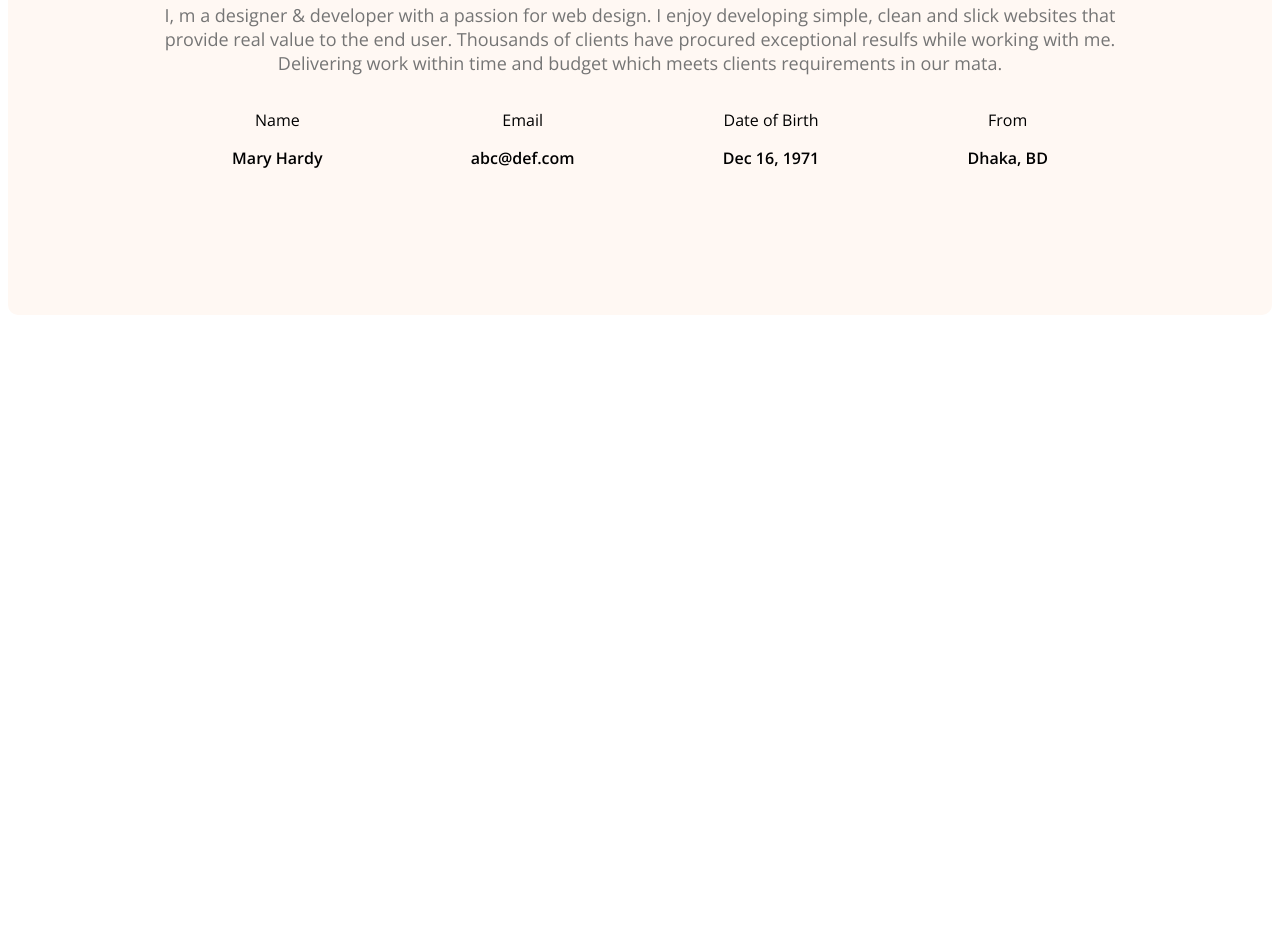
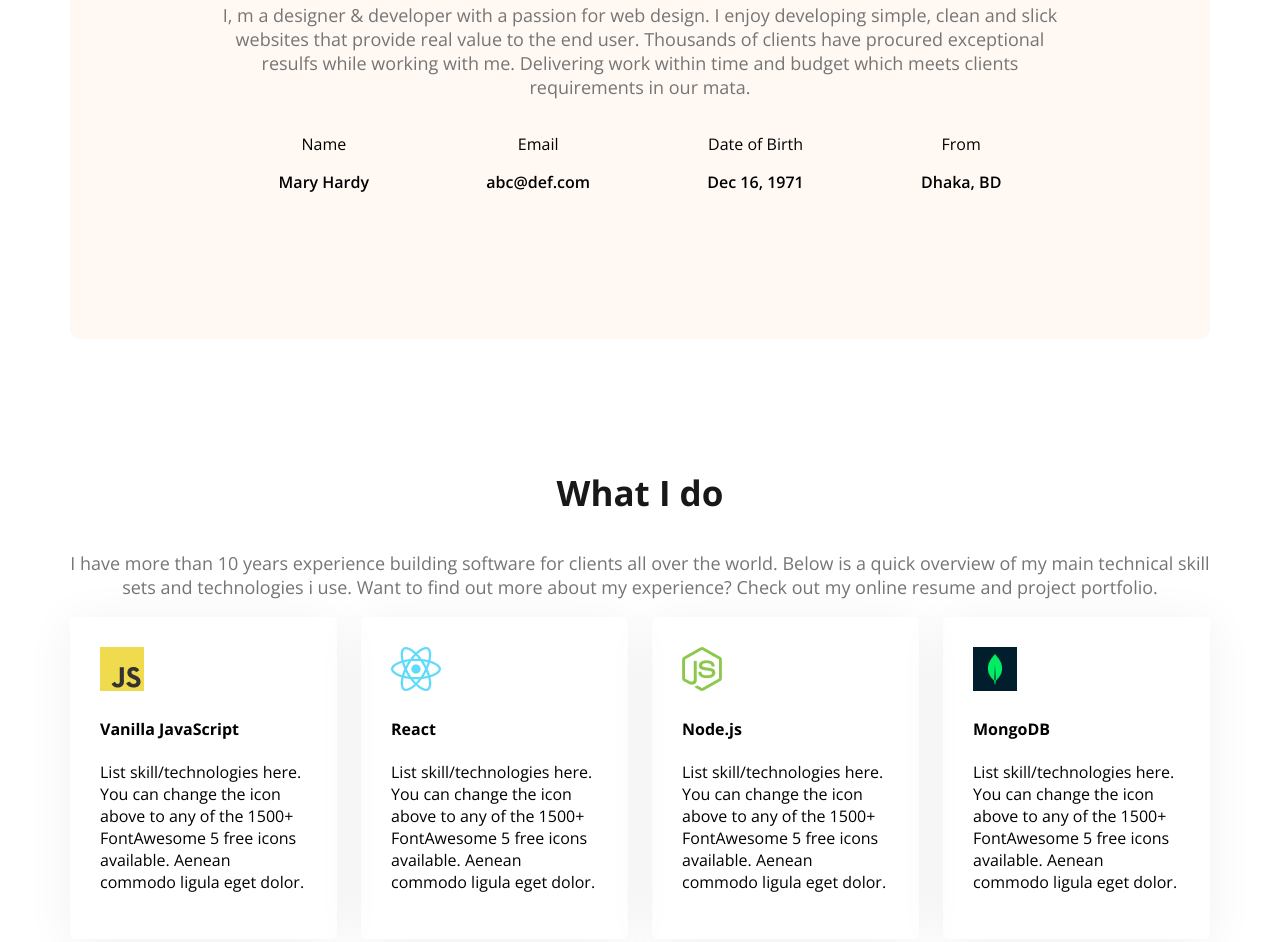
Before and after one commit to AshrafTasin04/web-dev-portfolio, a plain HTML site: page index.html in a window 1280 px wide. Shown: the part 1296-2238 px from the top of the page. Before the commit the page ends 1619 px from the top, so only its background shows below. Drawn offline with nearby package versions, Linux system fonts and the light colour scheme.

Commit message:
Flex gap and Apply Flex

```diff
--- a/index.html
+++ b/index.html
@@ -63,6 +63,36 @@
             </div>
 
         </section>
+        <!-- what is do section start -->
+         <section class="skills">
+            <h3 class="section-title text-center">What I do</h3>
+            <p class="section-description text-center">
+                I have more than 10 years experience building software for clients all over the world. Below is a quick overview of my main technical skill sets and technologies i use. Want to find out more about my experience? Check out my online resume and project portfolio.
+            </p>
+            <div class="skills-container">
+                <!-- .skill*4>img+h4.skill-title+p.skill-description -->
+                 <div class="skill">
+                    <img src="images/icons/js.png" alt="">
+                    <h4 class="skill-title">Vanilla JavaScript</h4>
+                    <p class="skill-description">List skill/technologies here. You can change the icon above to any of the 1500+ FontAwesome 5 free icons available. Aenean commodo ligula eget dolor.</p>
+                 </div>
+                 <div class="skill">
+                    <img src="images/icons/react.png" alt="">
+                    <h4 class="skill-title">React</h4>
+                    <p class="skill-description">List skill/technologies here. You can change the icon above to any of the 1500+ FontAwesome 5 free icons available. Aenean commodo ligula eget dolor.</p>
+                 </div>
+                 <div class="skill">
+                    <img src="images/icons/nodejs.png" alt="">
+                    <h4 class="skill-title">Node.js</h4>
+                    <p class="skill-description">List skill/technologies here. You can change the icon above to any of the 1500+ FontAwesome 5 free icons available. Aenean commodo ligula eget dolor.</p>
+                 </div>
+                 <div class="skill">
+                    <img src="images/icons/mongo.png" alt="">
+                    <h4 class="skill-title">MongoDB</h4>
+                    <p class="skill-description">List skill/technologies here. You can change the icon above to any of the 1500+ FontAwesome 5 free icons available. Aenean commodo ligula eget dolor.</p>
+                 </div>
+            </div>
+         </section>
 
     </main>
 
--- a/styles/portfolio.css
+++ b/styles/portfolio.css
@@ -36,6 +36,9 @@
 .section-description{
     font-size: 18px;
     color: #757575;
+}
+.text-center{
+    text-align: center;
 }
 /* header */
 .header{
@@ -95,16 +98,20 @@ nav li a{
     width: 580px;
 }
 /* main styles */
-.main{
+main{
     max-width: 1140px;
     margin: 0 auto;
+}
+main section{
+    margin-top: 130px;
+    margin-bottom: 130px;
 }
 /* about styles */
 .about{
     border-radius: 10px;
     padding: 130px 150px;
     text-align: center;
-    margin-top: 130px;
+
 }
 .about-items{
     display: flex;
@@ -114,3 +121,13 @@ nav li a{
     font-weight: 600;
 
 }
+/* skills section styles */
+.skills-container{
+    display: flex;
+    gap: 24px;
+}
+.skill{
+    padding: 30px;
+    border-radius: 5px;
+    box-shadow: 0px 6px 50px 0px rgba(0, 0, 0, 0.06);
+}
```
